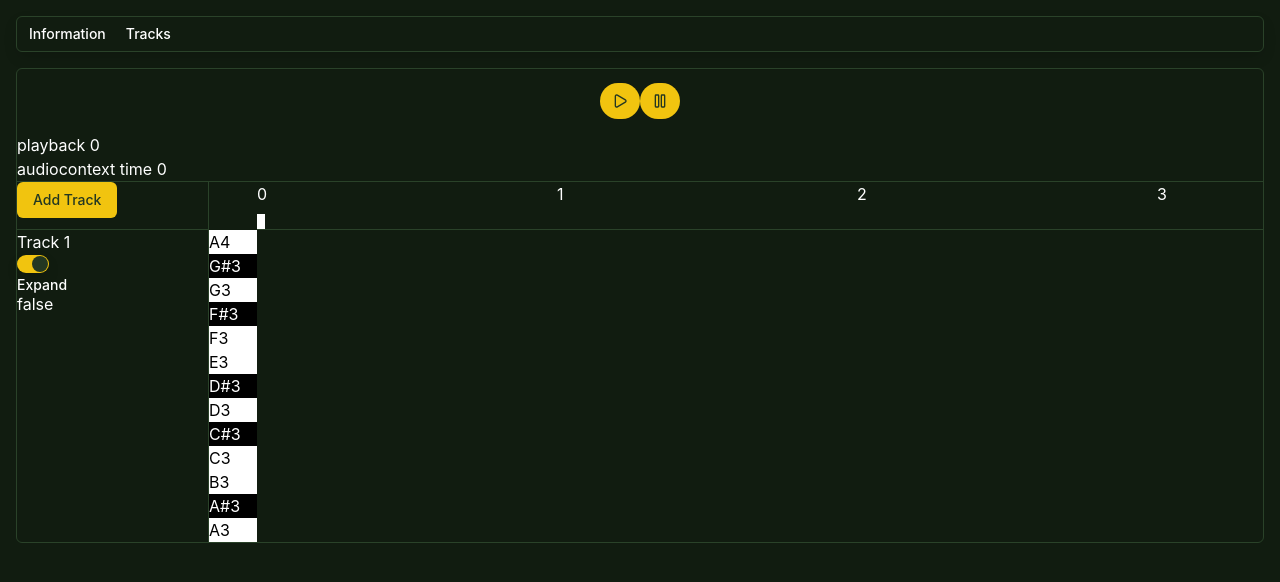
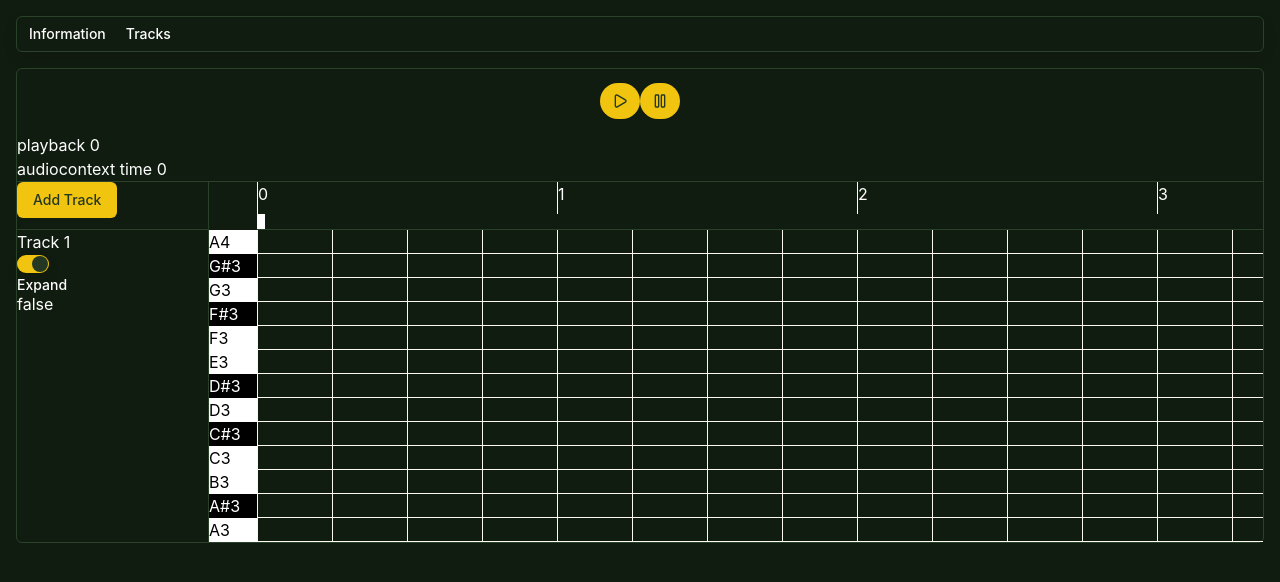
Before and after one commit to KevinLee3627/piano-thing, a React (Vite) app: page / in a window 1280 px wide. Shown: the top 582 px of the page. Built offline with nearby package versions, Linux system fonts and the light colour scheme.

Commit message:
feat: Add grid to track

```diff
--- a/src/components/PolyphonicTrack.tsx
+++ b/src/components/PolyphonicTrack.tsx
@@ -87,6 +87,26 @@ export const PolyphonicTrack = (props: PolyphonicTrackProps) => {
           );
         }}
       >
+        <div
+          className='absolute inset-0'
+          style={{
+            backgroundImage: `repeating-linear-gradient(
+              90deg,
+              hsl(49, 52%, 96%) 0px,
+              hsl(49, 52%, 96%) 1px,
+              transparent 1px,
+              transparent ${(project.pxPerSecondScale * project.secondsPerMeasure) / project.beatsPerMeasure}px
+            ),
+            repeating-linear-gradient(
+              0deg,
+              hsl(49, 52%, 96%) 0px,
+              hsl(49, 52%, 96%) 1px,
+              transparent 1px,
+              transparent ${BLOCK_HEIGHT}px
+            )
+            `,
+          }}
+        >
           {Object.entries(track.blocks).map(([blockId, block]) => {
             if (trackRef.current == null) return null;
 
@@ -106,5 +126,6 @@ export const PolyphonicTrack = (props: PolyphonicTrackProps) => {
           })}
         </div>
       </div>
+    </div>
   );
 };
--- a/src/components/TickMarks.tsx
+++ b/src/components/TickMarks.tsx
@@ -14,7 +14,7 @@ export const TickMarks = () => {
           return (
             <div
               key={`tick-${i}`}
-              className='absolute'
+              className='absolute border-l border-white h-full'
               style={{ left: `${left}px` }}
             >
               {i}
--- a/src/index.css
+++ b/src/index.css
@@ -123,6 +123,10 @@
   --spacing: 0.25rem;
 }
 
+.test {
+  color: hsl(49, 52%, 96%);
+}
+
 .dark {
   --background: hsl(115 27.2727% 8.6275%);
   --foreground: hsl(0 0% 100%);
```
Lines whose indentation alone changed are shown as unchanged.
